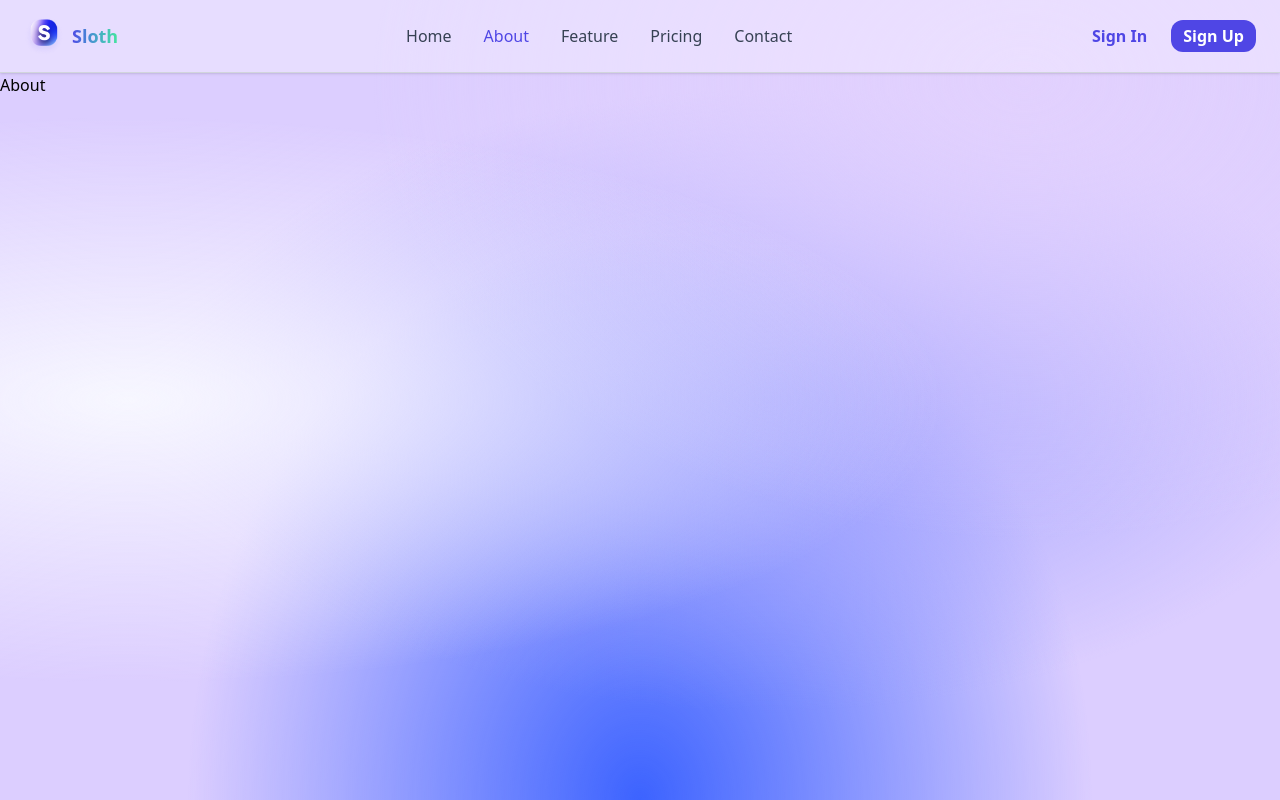
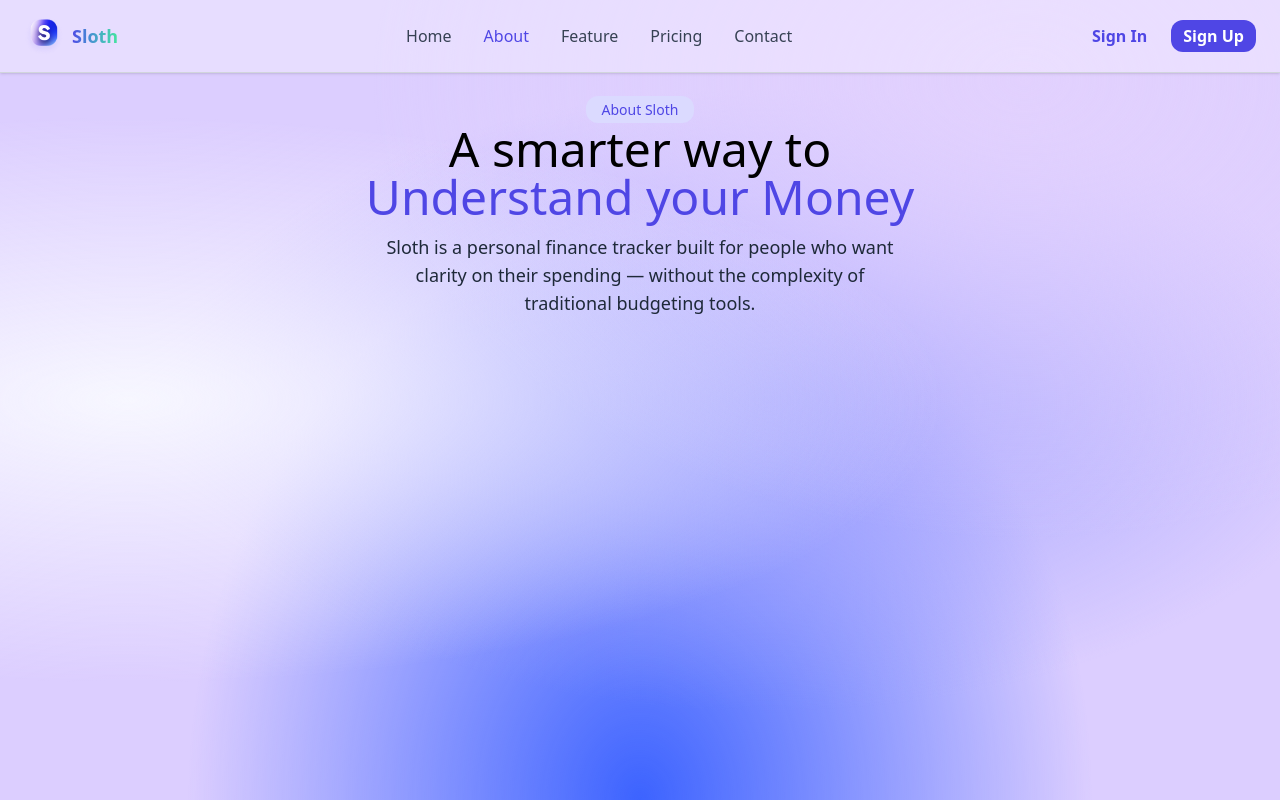
Before and after one commit to larryasure/authNew, a React (Vite) app in the folder client/: page /about in a window 1280 px wide. Shown: the top 800 px of the page. Built offline with nearby package versions, Linux system fonts and the light colour scheme; no server answers.

Commit message:
About PAge

```diff
--- a/client/src/Pages/About.jsx
+++ b/client/src/Pages/About.jsx
@@ -1,7 +1,31 @@
-import React from 'react'
+import React from "react";
 
 export default function About() {
   return (
-    <div className='min-h-screen'>About</div>
-  )
+    <>
+      <div className="min-h-screen px-8 ">
+        <div className="max-w-4xl mx-auto text-center pt-6">
+          <span className="rounded-xl text-sm font-medium px-4 py-1 bg-[#dbdaff] text-[var(--brand)]">
+            About Sloth
+          </span>
+          <h1 className="mt-1 text-4xl sm:text-5xl font-medium ">
+            A smarter way to
+          </h1>
+          <h1 className="text-4xl sm:text-5xl font-medium text-[var(--brand)]">
+            Understand your Money
+          </h1>
+        </div>
+        <div className="max-w-lg  mx-auto text-center mt-3">
+          <p className="text-lg text-gray-800 ">
+            Sloth is a personal finance tracker built for people who want
+            clarity on their spending — without the complexity of traditional
+            budgeting tools.
+          </p>
+        </div>
+        <div className="max-w-7xl mx-auto bg-white flex gap-6 mt-7 ">
+
+        </div>
+      </div>
+    </>
+  );
 }
--- a/client/src/Pages/Settings/Billing.jsx
+++ b/client/src/Pages/Settings/Billing.jsx
@@ -30,8 +30,8 @@ export default function Billing() {
           </div>
         </div>
 
-        <div className="grid grid-cols-3 gap-4 my-5 px-4">
-          <div className="grid-cols-1  shadow-xl border-2 cursor-pointer border-gray-100 p-6 rounded-xl max-h-85 flex  space-y-3 flex-col pb-15 transition-all duration-300 hover:border-[var(--brand)]">
+        <div className="grid grid-cols-3 gap-4 my-5 px-4 max-w-2xl  sm:max-w-3xl">
+          <div className="grid-cols-1  shadow-xl border-2 cursor-pointer border-gray-100 p-6 rounded-xl max-h-100  flex  space-y-3 flex-col pb-15 transition-all duration-300 hover:border-[var(--brand)]">
             <div className="flex flex-col gap-0.5">
               <h3 className="font-semibold text-xl text-gray-800 ">Free</h3>
               <p className="font-semibold text-2xl">
@@ -82,7 +82,7 @@ export default function Billing() {
             </button>
           </div>
 
-          <div className="grid-cols-1  shadow-xl border-2 cursor-pointer border-gray-100 transition-all duration-300  p-4 rounded-xl max-h-85 hover:border-[var(--brand)]">
+          <div className="grid-cols-1  shadow-xl border-2 cursor-pointer border-gray-100 transition-all duration-300  p-4 rounded-xl max-h-100 hover:border-[var(--brand)]">
             <span className="bg-[#eaeaff] text-[var(--brand)] px-3 py-0.5 text-sm font-semibold rounded-xl">
               Most popular
             </span>
@@ -139,12 +139,12 @@ export default function Billing() {
               </div>
             </div>
 
-            <button className="border border-gray-400 rounded-lg py-2.5 px-7 w-full   mt-4 cursor-pointer">
+            <button className="border border-gray-400 rounded-lg py-2.5 w-full   mt-4 cursor-pointer">
               Upgrade to Pro
             </button>
           </div>
 
-          <div className="grid-cols-1  shadow-xl border-2 cursor-pointer border-gray-100 p-4 rounded-xl max-h-85 hover:border-[var(--brand)] transition-all duration-300">
+          <div className="grid-cols-1  shadow-xl border-2 cursor-pointer border-gray-100 p-4 rounded-xl max-h-100 hover:border-[var(--brand)] transition-all duration-300">
             <div className="flex flex-col gap-0.5">
               <h3 className="font-semibold text-xl text-gray-800 ">Business</h3>
               <p className="font-semibold text-2xl">
@@ -200,7 +200,7 @@ export default function Billing() {
               </div>
             </div>
 
-            <button className="border border-gray-400 rounded-lg py-2.5 px-7 w-full   mt-4 cursor-pointer">
+            <button className="border border-gray-400 rounded-lg py-2.5  w-full   mt-4 cursor-pointer">
               Upgrade to Business
             </button>
           </div>
--- a/client/src/Pages/SignUp.jsx
+++ b/client/src/Pages/SignUp.jsx
@@ -101,7 +101,7 @@ export default function SignUp() {
   const strengthScore = passwordStrength(formData.password);
   return (
     <>
-      <div className="min-h-screen py-4 w-full z-10 ">
+      <div className="min-h-screen py-4 w-full z-10 mt-5 mb-10 ">
         <div className="max-w-96 border border-gray-300 shadow-xl  rounded-2xl mx-auto min-h-[50vh] bg-white p-6  ">
           <div>
             <img src={logo} alt="logo Image" className="w-14" />
@@ -115,7 +115,7 @@ export default function SignUp() {
           </div>
 
           <form action="" onSubmit={handleSubmit} className="mt-4 space-y-1">
-            <label htmlFor="name" className="flex  flex-col space-y-1 ">
+          <label htmlFor="name" className="flex  flex-col space-y-1 ">
               <span className="font-bold text-black/80 text-sm">Full Name</span>
 
               <div className="relative">
```
